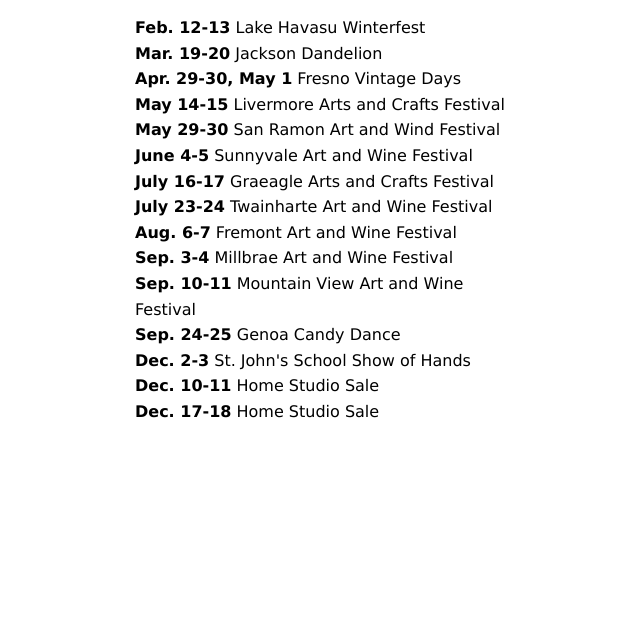
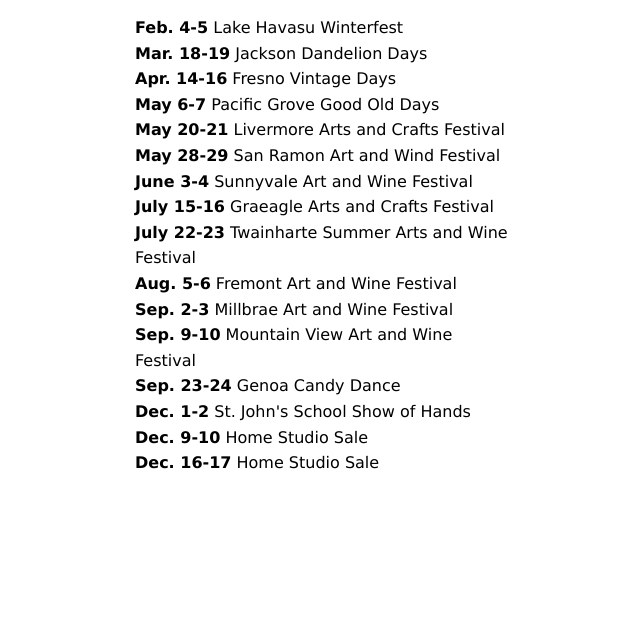
Before and after one commit to pearsallstoneware/website, a plain HTML site: page index.html in a window 1280 px wide. Shown: the part 180-800 px from the top of the page, without its empty margins (315-955 px from the left). Drawn offline with Linux system fonts and the light colour scheme.

Commit message:
2023 update

```diff
--- a/index.html
+++ b/index.html
@@ -61,28 +61,29 @@
     <div id="text-wrapper">
       <header>
         <h1>Pearsall Stoneware</h1>
-        <h2>2022 Show List</h2>
+        <h2>2023 Show List</h2>
         <p><a href="mailto:pearsallstoneware@gmail.com">pearsallstoneware@gmail.com</a></p>
         <p>11820 E. Louise Ave</p>
         <p>Manteca, CA 95336</p>
         <p><a href="tel:+2098257792">209-825-7792</a></p>
       </header>
       <div id="shows">
-        <p><b>Feb. 12-13</b> Lake Havasu Winterfest</p>
-        <p><b>Mar. 19-20</b> Jackson Dandelion</p>
-        <p><b>Apr. 29-30, May 1</b> Fresno Vintage Days</p>
-        <p><b>May 14-15</b> Livermore Arts and Crafts Festival</p>
-        <p><b>May 29-30</b> San Ramon Art and Wind Festival</p>
-        <p><b>June 4-5</b> Sunnyvale Art and Wine Festival</p>
-        <p><b>July 16-17</b> Graeagle Arts and Crafts Festival</p>
-        <p><b>July 23-24</b> Twainharte Art and Wine Festival</p>
-        <p><b>Aug. 6-7</b> Fremont Art and Wine Festival</p>
-        <p><b>Sep. 3-4</b> Millbrae Art and Wine Festival</p>
-        <p><b>Sep. 10-11</b> Mountain View Art and Wine Festival</p>
-        <p><b>Sep. 24-25</b> Genoa Candy Dance</p>
-        <p><b>Dec. 2-3</b> St. John's School Show of Hands</p>
-        <p><b>Dec. 10-11</b> Home Studio Sale</p>
-        <p><b>Dec. 17-18</b> Home Studio Sale</p>
+        <p><b>Feb. 4-5</b> Lake Havasu Winterfest</p>
+        <p><b>Mar. 18-19</b> Jackson Dandelion Days</p>
+        <p><b>Apr. 14-16</b> Fresno Vintage Days</p>
+        <p><b>May 6-7</b> Pacific Grove Good Old Days</p>
+        <p><b>May 20-21</b> Livermore Arts and Crafts Festival</p>
+        <p><b>May 28-29</b> San Ramon Art and Wind Festival</p>
+        <p><b>June 3-4</b> Sunnyvale Art and Wine Festival</p>
+        <p><b>July 15-16</b> Graeagle Arts and Crafts Festival</p>
+        <p><b>July 22-23</b> Twainharte Summer Arts and Wine Festival</p>
+        <p><b>Aug. 5-6</b> Fremont Art and Wine Festival</p>
+        <p><b>Sep. 2-3</b> Millbrae Art and Wine Festival</p>
+        <p><b>Sep. 9-10</b> Mountain View Art and Wine Festival</p>
+        <p><b>Sep. 23-24</b> Genoa Candy Dance</p>
+        <p><b>Dec. 1-2</b> St. John's School Show of Hands</p>
+        <p><b>Dec. 9-10</b> Home Studio Sale</p>
+        <p><b>Dec. 16-17</b> Home Studio Sale</p>
       </div>
     </div>
     <!--img class="dadpic" src="./dad.jpg" alt="Randy Pearsall next to a giant pot, in a studio full of pottery, wielding an experimental glazing gun."-->
```
